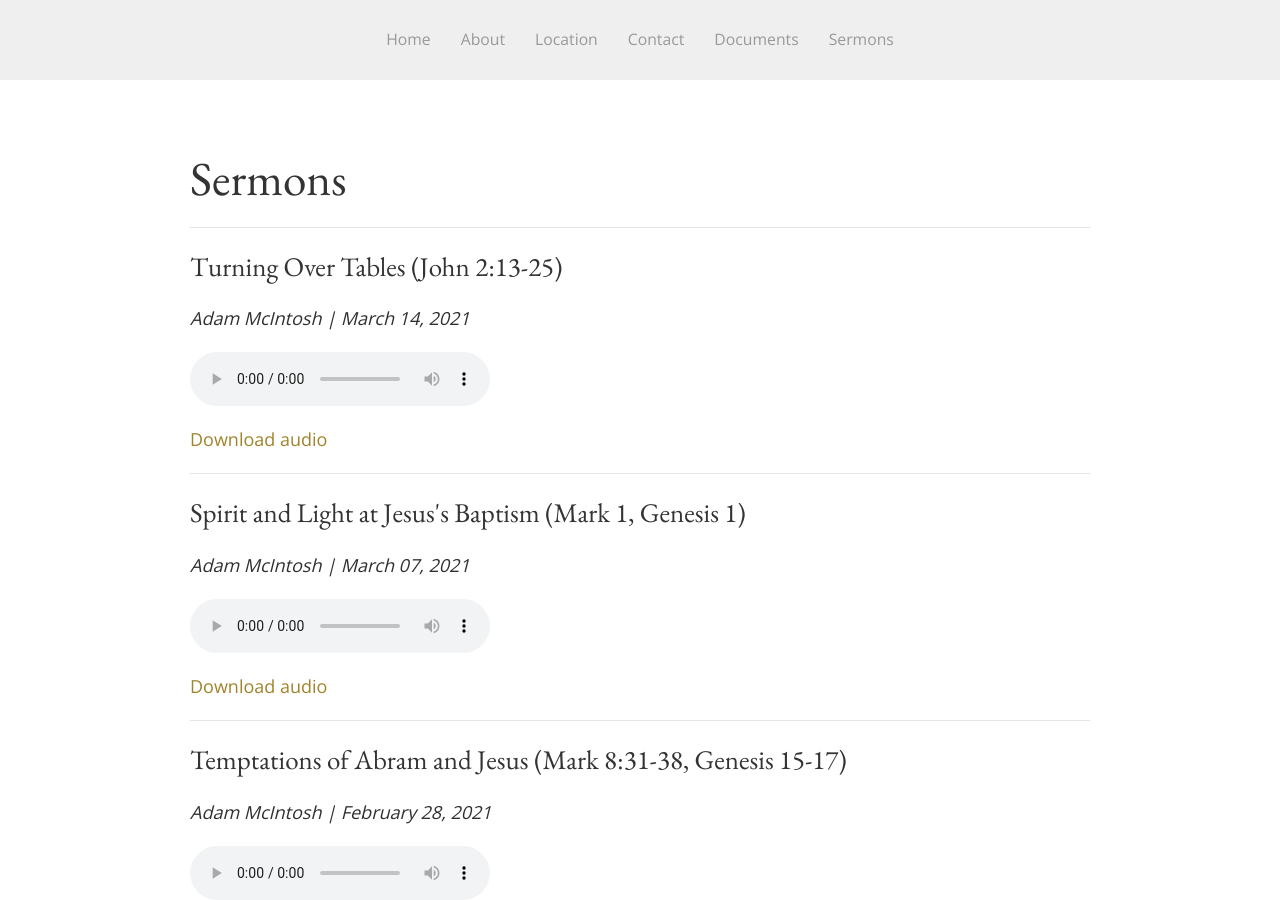
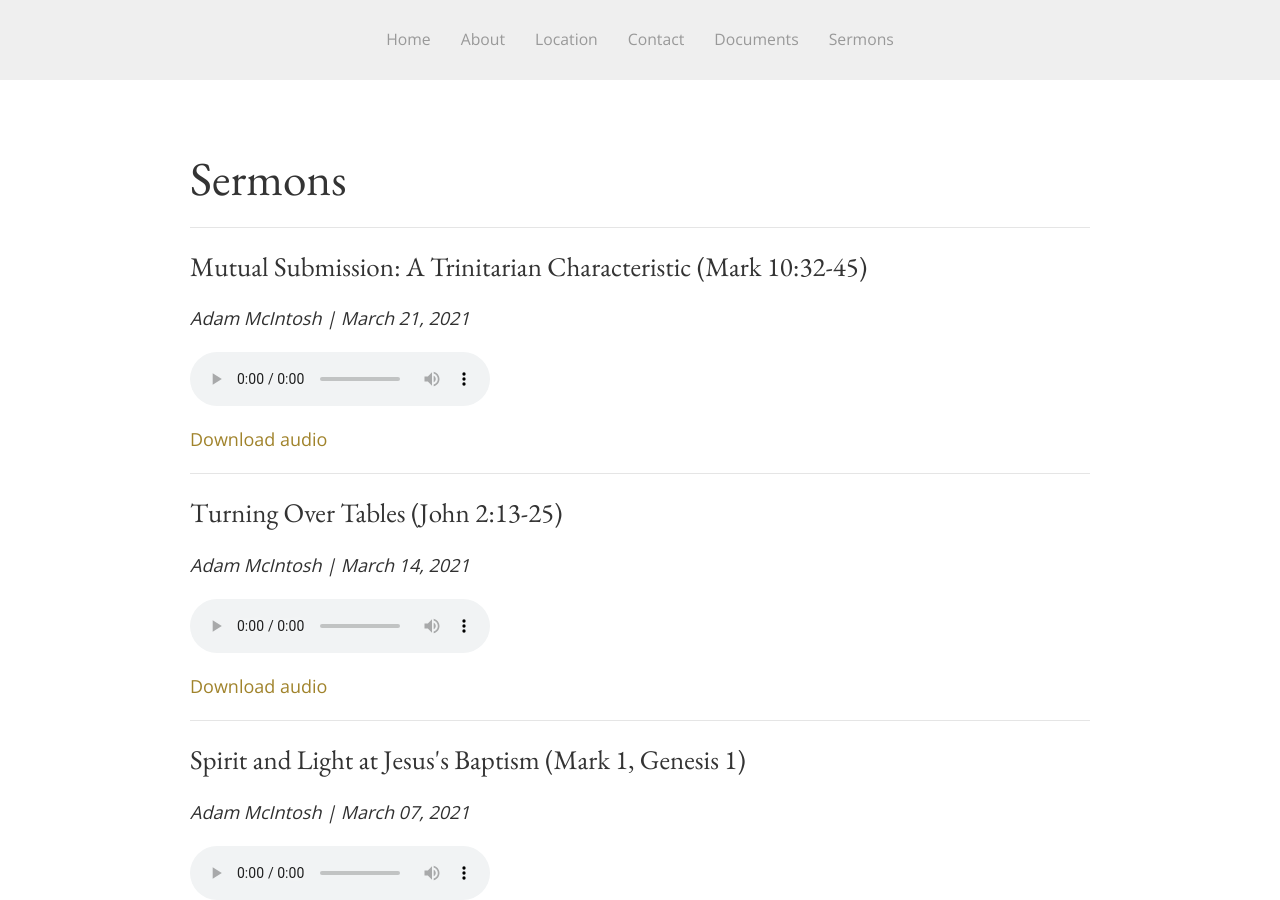
Before and after one commit to SaintDavidsChurch/website, a Jekyll site: the page built from sermons.html, in a window 1280 px wide and 900 px high. Built offline with Jekyll 4.4.1, drawn with Linux system fonts in a browser that asks for light colours.

Commit message:
Updated by InferCMS

```diff
--- a/_data/sermons.yml
+++ b/_data/sermons.yml
@@ -158,3 +158,7 @@
   date: '2021-03-14'
   preacher: Adam McIntosh
   audio_file: https://saintdavids.church/assets/sermons/2021/March/Adam-McIntosh_March14-2021_John2.13-25.mp3
+- title: 'Mutual Submission: A Trinitarian Characteristic (Mark 10:32-45)'
+  date: '2021-03-21'
+  preacher: Adam McIntosh
+  audio_file: https://saintdavids.church/assets/sermons/2021/March/Adam-McIntosh_March21-2021_Mark10.32-45.mp3
```
